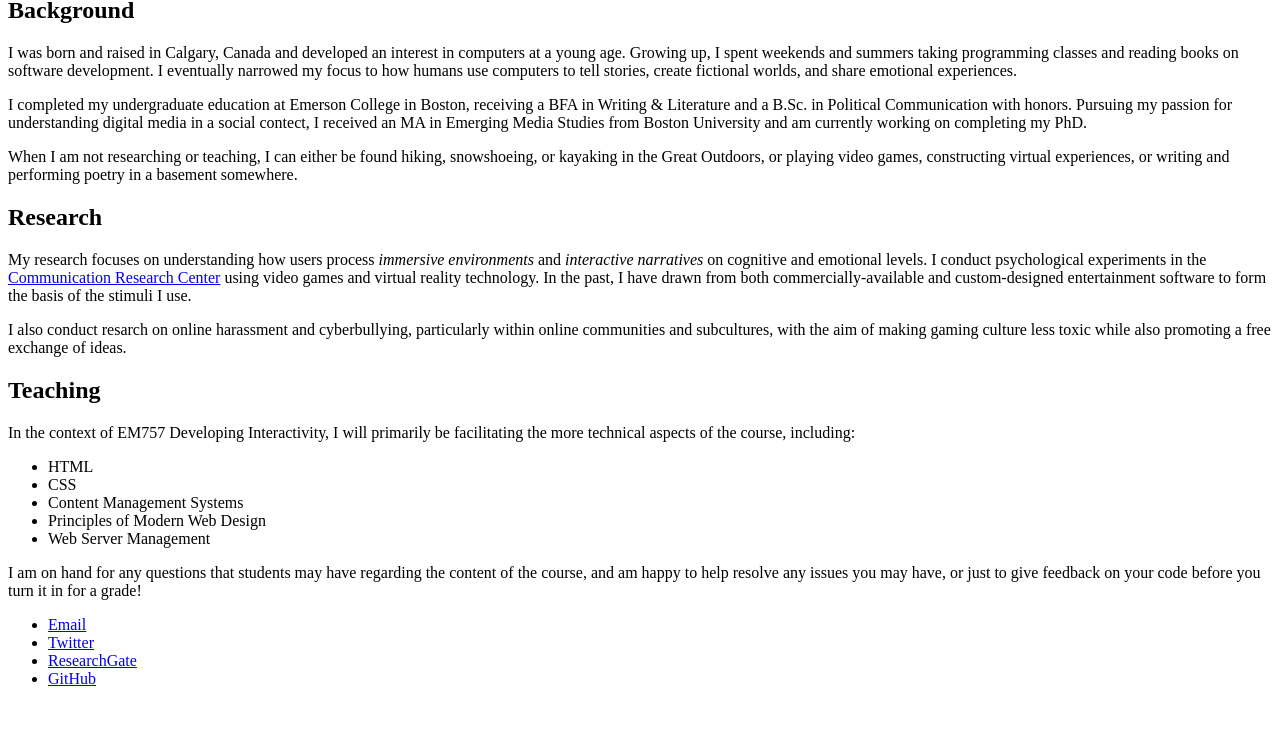
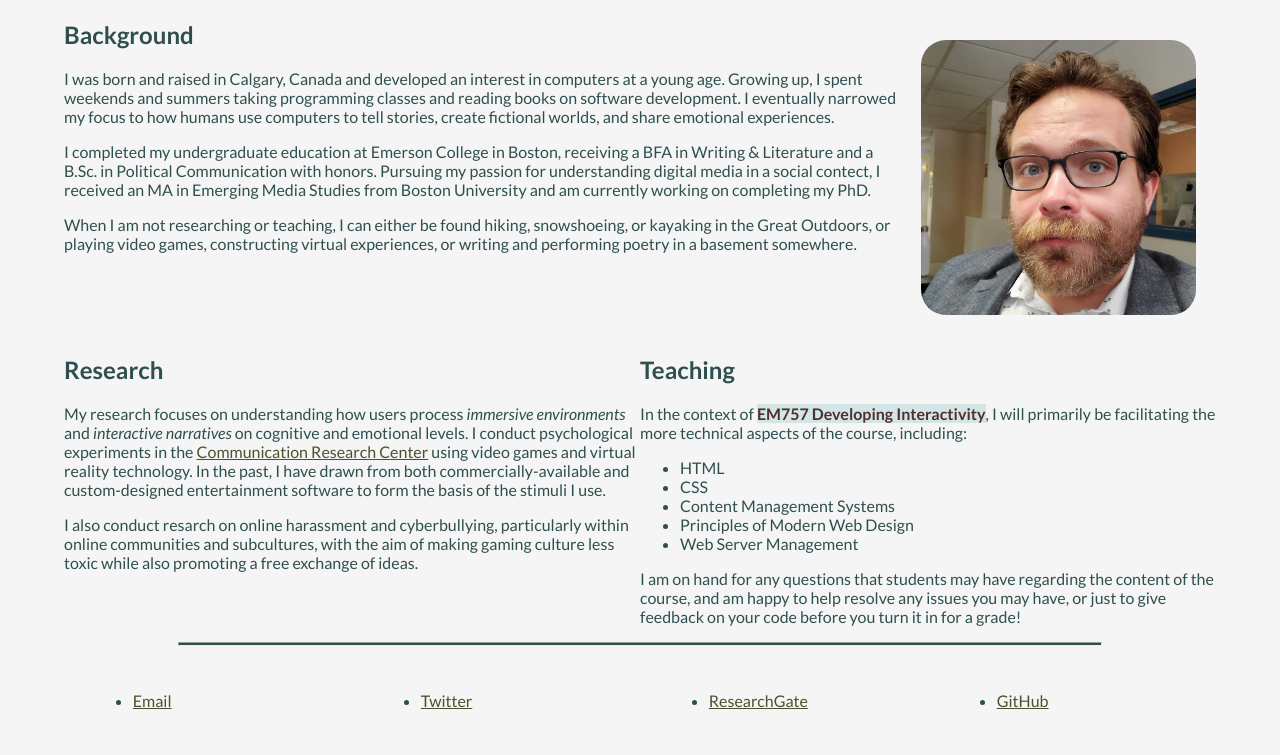
Before and after one commit to tj-cahill/em757-html-demo, a plain HTML site: page index.html in a window 1280 px wide. Shown: the part 69-824 px from the top of the page. Before the commit the page ends 800 px from the top, so only its background shows below. Drawn offline with Linux system fonts and the light colour scheme.

Commit message:
Implement basic responsive layout in 2 columns

```diff
--- a/index.html
+++ b/index.html
@@ -1,5 +1,6 @@
 <html>
 	<head>
+		<link href="https://fonts.googleapis.com/css?family=Lato:400,400i,700|Oswald:400,700&display=swap" rel="stylesheet"> <! Google Fonts import >
 		<link rel="stylesheet" type="text/css" href="profile.css">
 		<title>Tiernan Cahill - TA Profile</title>
 	</head>
@@ -7,8 +8,11 @@
 	<body>
 		<h1 id="name">Tiernan Cahill</h1>
 
-		<div>
+
+		<div id="background">
+			<img id="headshot" src="img/headshot_med.jpg" />
 			<h2>Background</h2>
+
 			<p>
 				I was born and raised in Calgary, Canada and developed an interest in computers at a young age. Growing up, I spent weekends and summers taking programming classes and reading books on software development. I eventually narrowed my focus to how humans use computers to tell stories, create fictional worlds, and share emotional experiences.
 			</p>
@@ -20,7 +24,7 @@
 			</p>
 		</div>
 
-		<div>
+		<div class="leftcol" id="research">
 			<h2>Research</h2>
 			<p>
 				My research focuses on understanding how users process <em>immersive environments</em> and <em>interactive narratives</em> on cognitive and emotional levels. I conduct psychological experiments in the <a href="https://www.bu.edu/com/research/communication-research-center/" target="_blank">Communication Research Center</a> using video games and virtual reality technology. In the past, I have drawn from both commercially-available and custom-designed entertainment software to form the basis of the stimuli I use.
@@ -29,10 +33,11 @@
 				I also conduct resarch on online harassment and cyberbullying, particularly within online communities and subcultures, with the aim of making gaming culture less toxic while also promoting a free exchange of ideas.
 			</p>
 		</div>
-		<div>
+
+		<div class="rightcol" id="teaching">
 			<h2>Teaching</h2>
 			<p>
-				In the context of <span name="course-title">EM757 Developing Interactivity</span>, I will primarily be facilitating the more technical aspects of the course, including:
+				In the context of <span id="course-title">EM757 Developing Interactivity</span>, I will primarily be facilitating the more technical aspects of the course, including:
 			</p>
 			<ul>
 				<li>HTML</li>
@@ -46,8 +51,10 @@
 			</p>
 		</div>
 
+
 		<footer>
-			<ul name="contact-info">
+			<hr />
+			<ul id="contact-info">
 				<li><a href="mailto:tjcahill@bu.edu">Email</a></li>
 				<li><a href="https://www.twitter.com/tj_kritik">Twitter</a></li>
 				<li><a href="https://www.researchgate.net/profile/Tiernan_Cahill">ResearchGate</a></li>
--- a/profile.css
+++ b/profile.css
@@ -0,0 +1,118 @@
+
+
+body {
+	margin: 0 5% 0 5%;
+	font-family: 'Lato', Geneva, Helvetica, sans-serif;
+	font-size: 1em;
+	background-color: whitesmoke;
+	color: #2F4F4F;
+}
+
+h1, h2, h3, h4, h5 {
+	font-family: 'Roboto', inherit;
+}
+
+h1 {
+	font-size: 3em;
+}
+
+h2 {
+	font-size: 1.5em;
+}
+
+a:link {
+	color: #4F4F2F;
+}
+
+a:hover {
+	background-color: #D3E5E5;
+}
+
+a:active {
+	font-weight: bold;
+}
+
+a:visited {
+	color: #4F2F4F;
+}
+
+hr {
+	background-color: #2F4F4F;
+	width: 80%;
+	height: 2px;
+}
+
+/* The below style is standard W3C for clearfix (may or may not be necessary). */
+.clearfix::after {
+  content: "";
+  clear: both;
+  display: table;
+}
+
+#course-title {
+	background-color: #D3E5E5;
+	color: #4F2F2F;
+	font-weight: bold;
+}
+
+div.leftcol {
+	float: left;
+	clear: both;
+	width: 50%;
+}
+
+div.rightcol {
+	float: right;
+	clear: right;
+	width: 50%;
+}
+
+img#headshot {
+	max-width: 30%;
+	max-height: 275px;
+	margin: 20px;
+	float: right;
+	border-radius: 25px;
+	background-color: inherit;
+}
+
+ul#contact-info {
+	width: 100%;
+	display: flex;
+	align-items: center;
+	justify-content: center;
+	flex-direction: row;
+
+}
+
+
+@media screen and (max-width: 800px) {
+	div.leftcol, div.rightcol {
+		float: none;
+		width: 100%;
+	}
+}
+
+@media screen and (max-width: 600px) {
+	h1, h2, h3, h4, h5 {
+		text-align: center;
+	}
+
+	img#headshot {
+		float: none;
+		display: block;
+		min-width: 150px;
+		margin-right: auto;
+		margin-left: auto;
+	}
+
+	ul#contact-info {
+		flex-direction: column;
+	}
+}
+
+
+#contact-info li {
+	width: 20%;
+	margin: 2.5%;
+}
```
Also changed, not shown: img/headshot_med.jpg (added).
